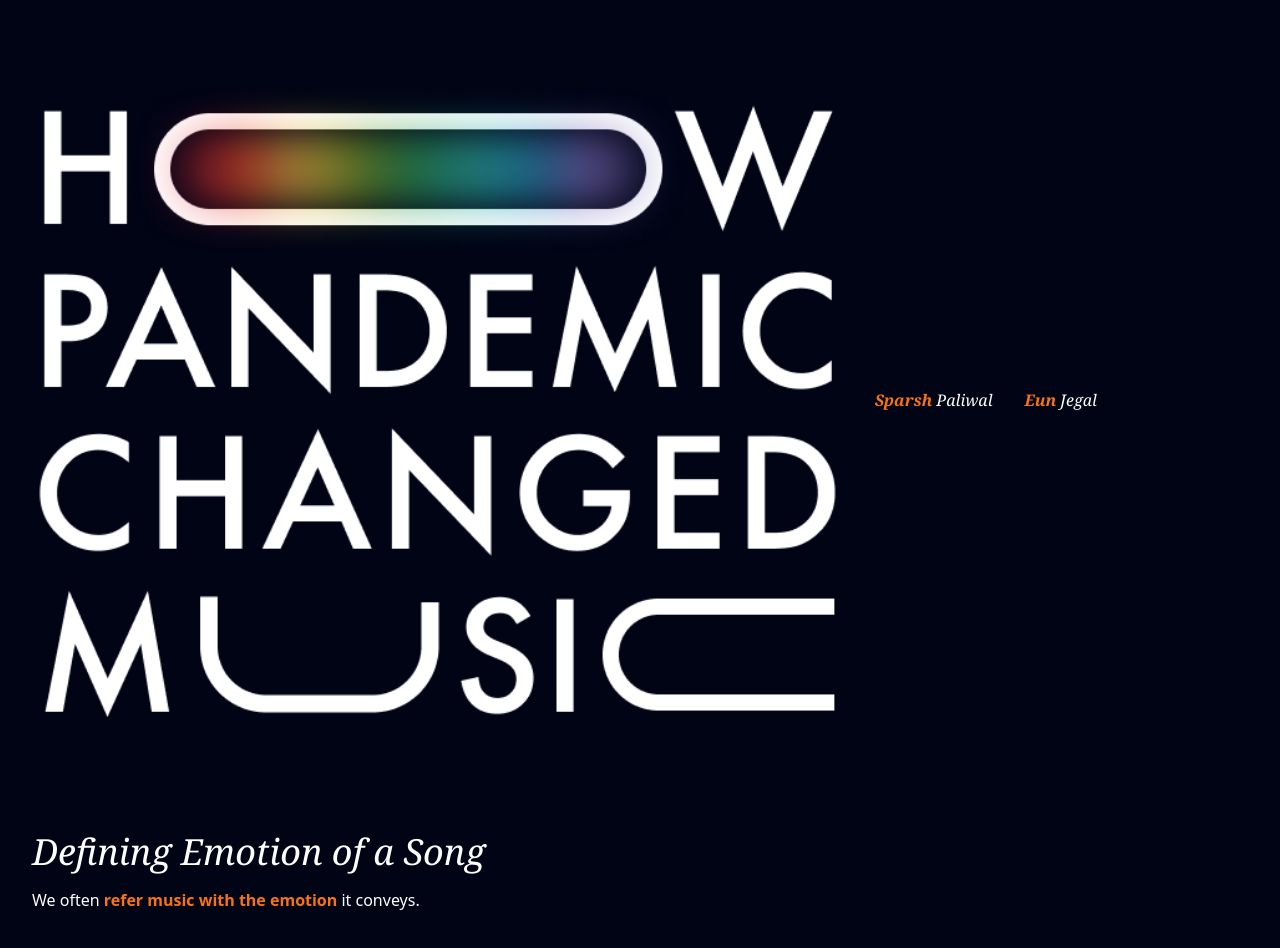
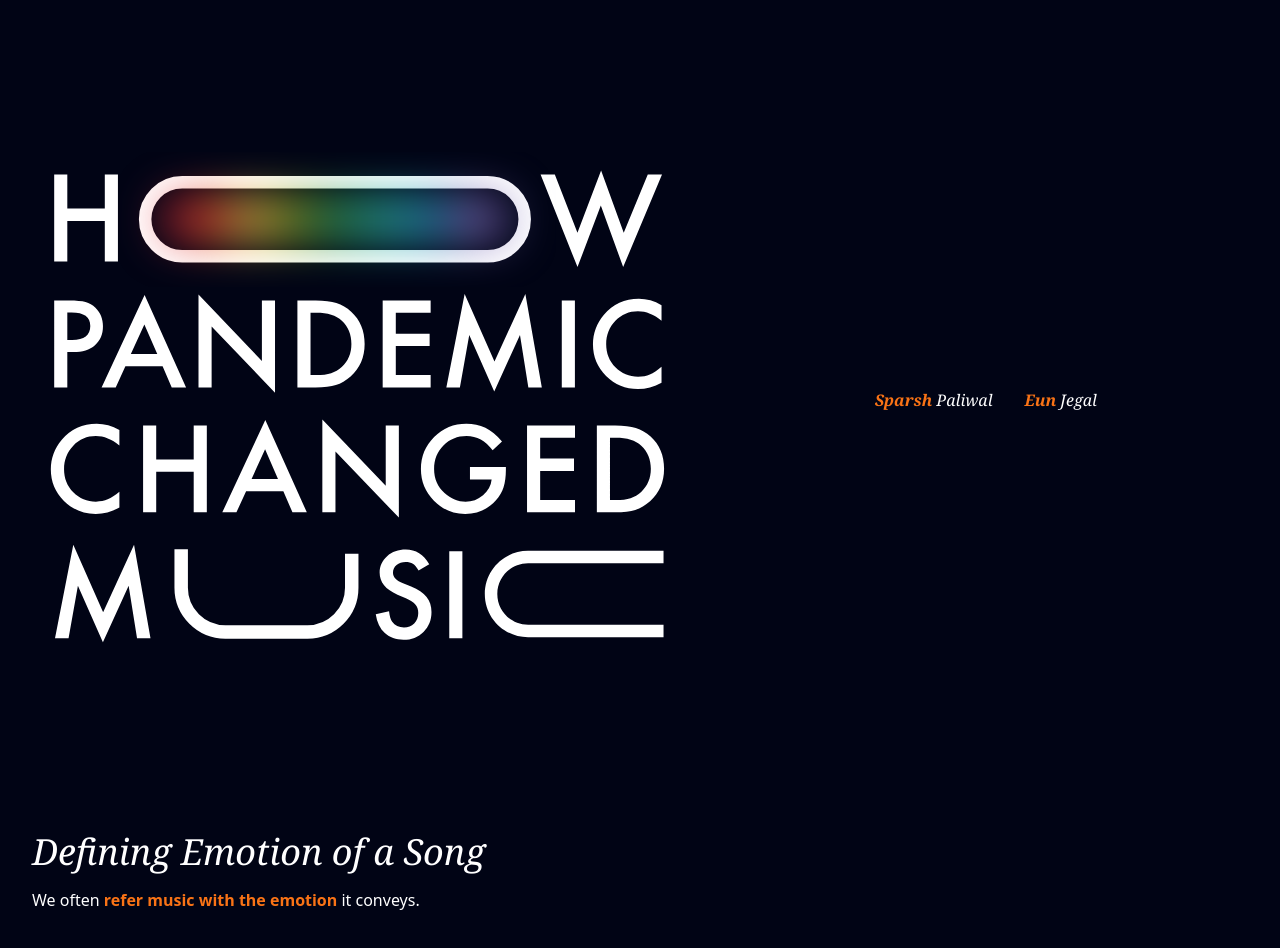
Before and after one commit to PaliwalSparsh/music-through-the-pandemic, a Next.js app: page / in a window 1280 px wide. Shown: the top 948 px of the page. Built offline with nearby package versions, Linux system fonts and the light colour scheme.

Commit message:
HomePage: Update title png to svg

```diff
--- a/components/HomePage/TitleContainer.js
+++ b/components/HomePage/TitleContainer.js
@@ -3,11 +3,14 @@ import Image from "next/image";
 function TitleContainer() {
   return (
     <div className="h-screen w-full p-8 flex flex-wrap flex-row">
-      <img
-        src="./MusicThroughThePandemic.png"
-        className="w-2/3 self-center	"
-        alt="Music Through The Pandemic"
-      />
+      <div className="w-2/3 self-center">
+        <Image
+          src="/MusicThroughThePandemic.svg"
+          alt="Music Through The Pandemic"
+          width={651}
+          height={491}
+        />
+      </div>
       <div className="font-serif italic self-center px-8">
         <span className="text-orange-500 font-bold">Sparsh</span> Paliwal
       </div>
```
Also changed, not shown: pages/index.js (+0 -12 lines), public/MusicThroughThePandemic.png (deleted).
